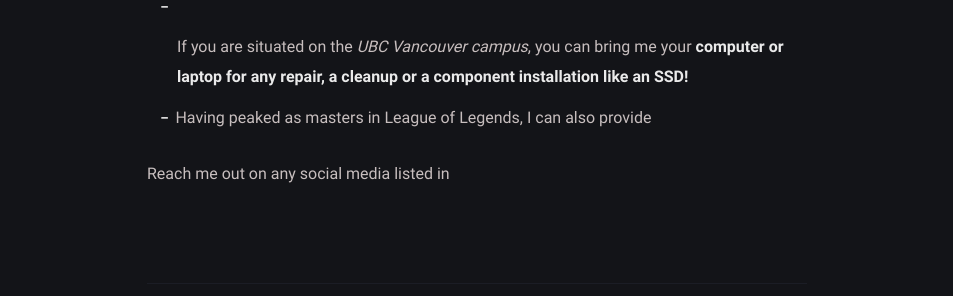
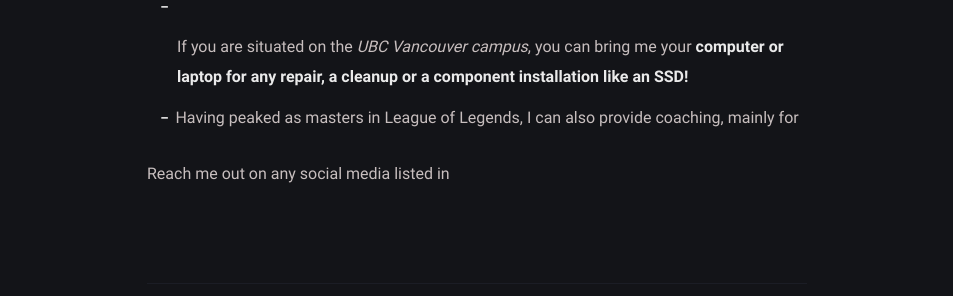
Before and after one commit to Pistachihen/pistachi.github.io, a Jekyll site: the page built from _posts/welcome-to-jekyll/2020-08-29-welcome-to-jekyll.md, in a window 1280 px wide. Shown: the part 647-943 px from the top of the page, without its empty margins (163-1116 px from the left). Built offline with Jekyll 4.4.1, drawn with Linux system fonts in a browser that asks for light colours.

Commit message:
2020-08-29-welcome-to-jekyll.md: changed

```diff
--- a/_posts/welcome-to-jekyll/2020-08-29-welcome-to-jekyll.md
+++ b/_posts/welcome-to-jekyll/2020-08-29-welcome-to-jekyll.md
@@ -10,7 +10,7 @@ Hello, you must have clicked this wondering "services？ How can this part japan
 - Same as the system above, I can also provide **private Portuguese tutoring**, since it's my mother language.
 - If you are situated on the *UBC Vancouver campus*, you can bring me your **computer or laptop for any repair, a cleanup or a component installation like an SSD!**
 
-- Having peaked as masters in League of Legends, I can also provide
+- Having peaked as masters in League of Legends, I can also provide coaching, mainly for
 
 
 
```
